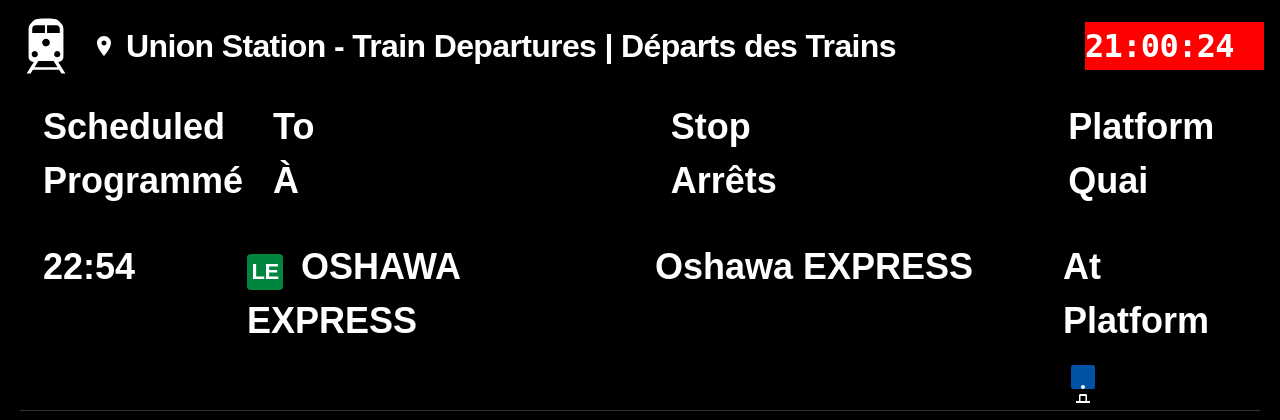
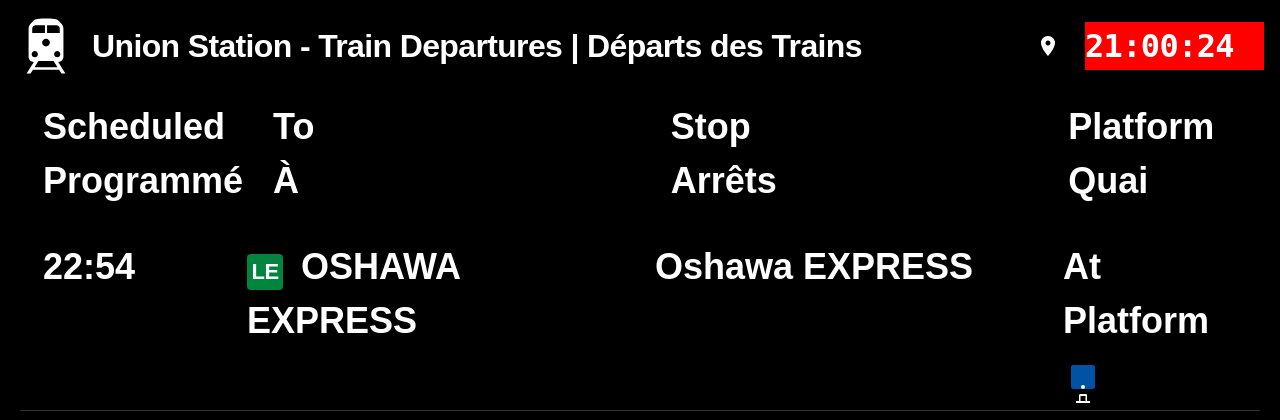
Before and after one commit to remiguillette/GO-transit-display, a Flask app: page / in a window 1280 px wide. Shown: the top 420 px of the page. Run offline with Flask 3, Linux system fonts and the light colour scheme; data that the repository does not hold is empty.

Commit message:
Assistant checkpoint: Move station icon next to clock
Assistant generated file changes:
- templates/display.html: Move station icon next to clock
- static/css/display.css: Update time container styles

---

User prompt:

not a good place put it next to the clock. on the left

Replit-Commit-Author: Assistant
Replit-Commit-Session-Id: ffd8f9e1-0736-41ce-8a59-030f87cd9775

```diff
--- a/static/css/display.css
+++ b/static/css/display.css
@@ -30,12 +30,16 @@
     align-items: center;
 }
 
+.time-container {
+    display: flex;
+    align-items: center;
+    gap: 10px;
+}
+
 .station-icon {
     display: inline-block;
     width: 24px;
     height: 24px;
-    margin-right: 10px;
-    vertical-align: middle;
     background-image: url('../images/station-icon.svg');
     background-size: contain;
     background-repeat: no-repeat;
--- a/templates/display.html
+++ b/templates/display.html
@@ -6,11 +6,13 @@
         <div class="go-logo">
             <img src="{{ url_for('static', filename='images/go-transit-logo.svg') }}" alt="GO Transit Logo">
             <div class="station-info">
-                <span class="station-icon"> </span>
                 <h1 class="station-name">{{ station }} - Train Departures | Départs des Trains</h1>
             </div>
         </div>
-        <div class="time" id="currentTime">23:22:36</div>
+        <div class="time-container">
+            <span class="station-icon"></span>
+            <div class="time" id="currentTime">23:22:36</div>
+        </div>
     </header>
 
     <main class="schedule-container">
```
